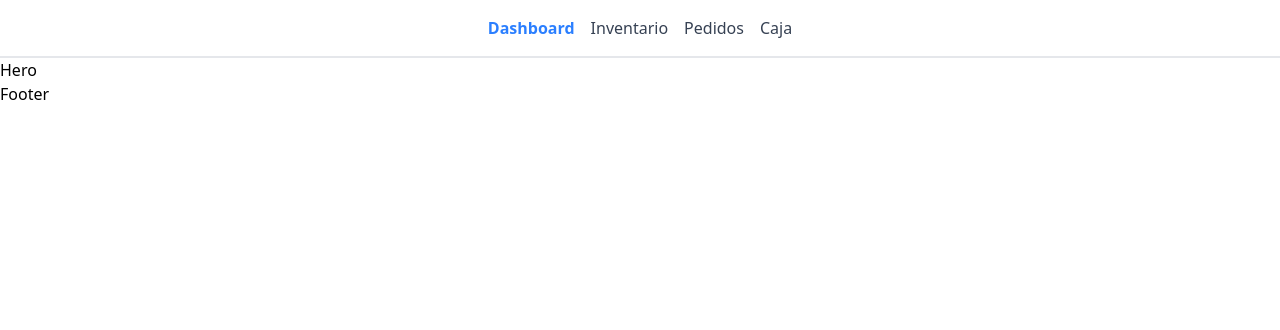
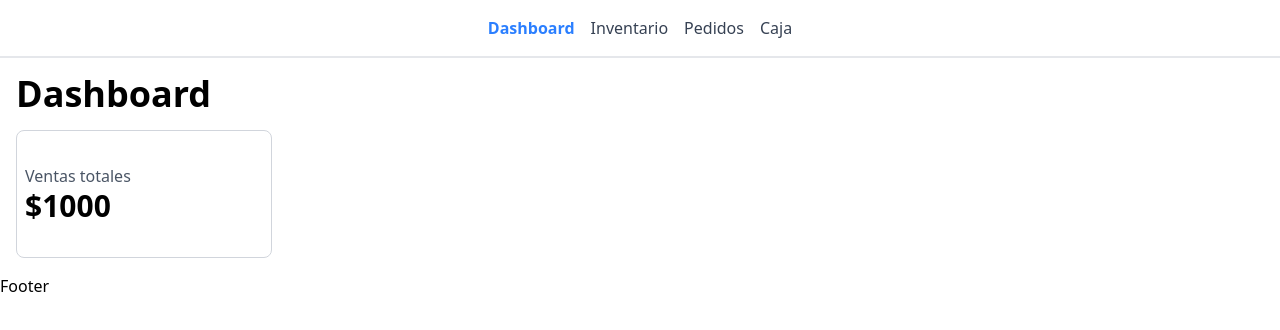
Before and after one commit to UlisesLarrabe/cabo-frio-frontend, a Next.js app: page / in a window 1280 px wide. Shown: the top 330 px of the page. Built offline with nearby package versions, Linux system fonts and the light colour scheme.

Commit message:
Enhance Hero component layout and styling; add dashboard title and sales summary

```diff
--- a/src/components/Hero.tsx
+++ b/src/components/Hero.tsx
@@ -1,7 +1,17 @@
 import React from "react";
 
 const Hero = () => {
-  return <div>Hero</div>;
+  return (
+    <main className="w-full flex flex-col p-4 gap-4">
+      <h1 className="font-bold text-4xl">Dashboard</h1>
+      <section className="flex gap-4">
+        <article className="p-2 border flex justify-center  flex-col border-gray-300 rounded-lg min-w-3xs min-h-32">
+          <h2 className="text-gray-600">Ventas totales</h2>
+          <p className="font-bold text-3xl">$1000</p>
+        </article>
+      </section>
+    </main>
+  );
 };
 
 export default Hero;
```
